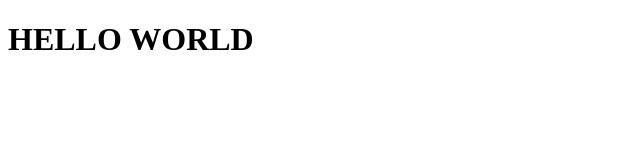
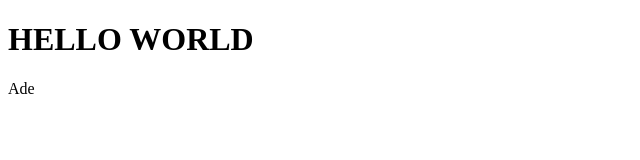
Before and after one commit to LanaAdekola/Richard, a plain HTML site: page index.html in a window 1280 px wide. Shown: the full height of the page, 0-640 px from the left. Drawn offline with Linux system fonts and the light colour scheme.

Commit message:
new change

```diff
--- a/index.html
+++ b/index.html
@@ -8,5 +8,6 @@
 </head>
 <body>
     <h1>HELLO WORLD</h1>
+    <p>Ade</p>
 </body>
 </html>
```
